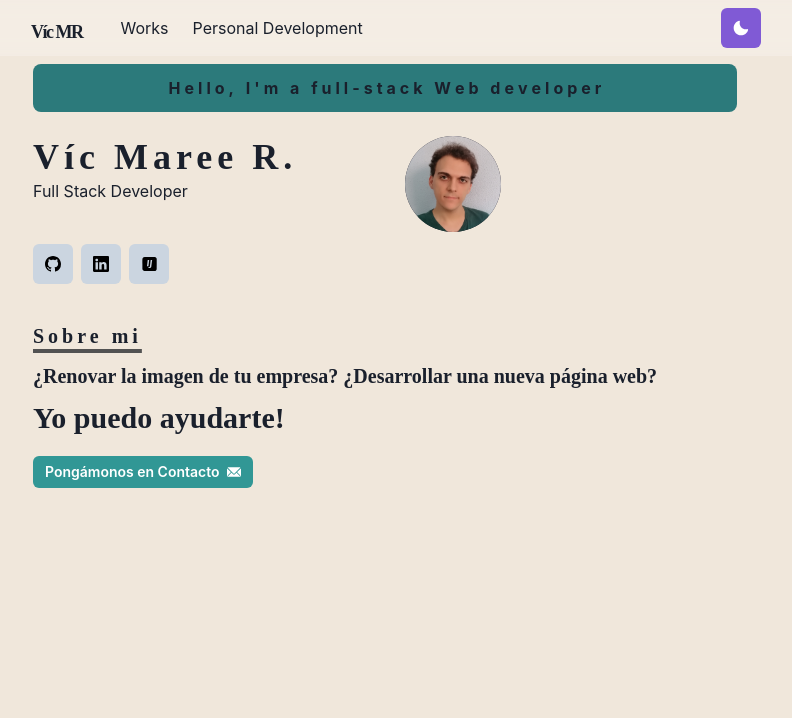
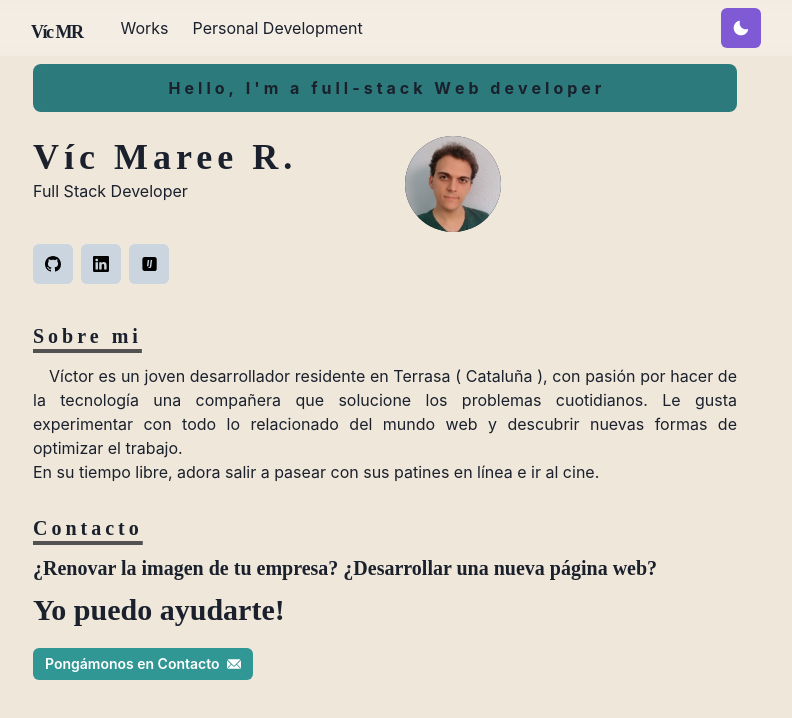
Before and after one commit to AppDeveloperVM/portfolio, a Next.js app: page / in a window 1280 px wide. Shown: the top 718 px of the page, without its empty margins (255-1047 px from the left). Built offline with nearby package versions, Linux system fonts and the light colour scheme; a web font is replaced by a local one.

Commit message:
Index updated

```diff
--- a/pages/index.js
+++ b/pages/index.js
@@ -5,6 +5,7 @@ import { EmailIcon } from '@chakra-ui/icons'
 import { BsGithub, BsLinkedin } from "react-icons/bs";
 import InfoJobsLogo from '../components/infojobs-icon';
 import Section from '../components/section';
+import Paragraph from '../components/paragraph'
 import CodeWriting from "../components/code-writing";
 import Layout from "../components/layouts/article";
 
@@ -61,6 +62,17 @@ const Page = () => {
             Sobre mi
         </Heading>
 
+        <Paragraph>
+                Víctor es un joven desarrollador residente en Terrasa ( Cataluña ),
+                con pasión por hacer de la tecnología una compañera que solucione los problemas cuotidianos.
+                Le gusta experimentar con todo lo relacionado del mundo web y descubrir nuevas formas de optimizar el trabajo.<br/>
+                En su tiempo libre, adora salir a pasear con sus patines en línea e ir al cine.
+        </Paragraph>
+
+        <Heading as="h3" variant="section-title" mt={8}>
+            Contacto
+        </Heading>
+
         <Heading as="h2" size="md">
             ¿Renovar la imagen de tu empresa? ¿Desarrollar una nueva página web?
         </Heading>
```
